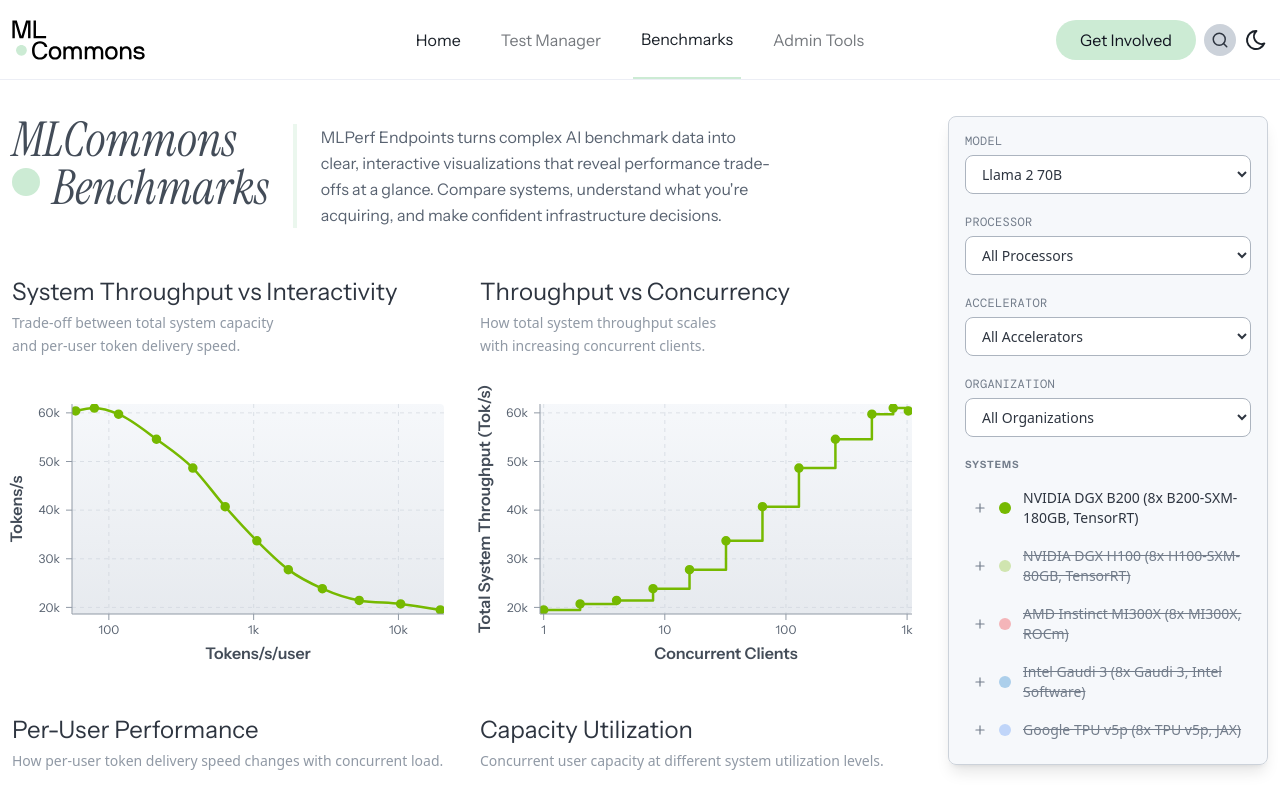
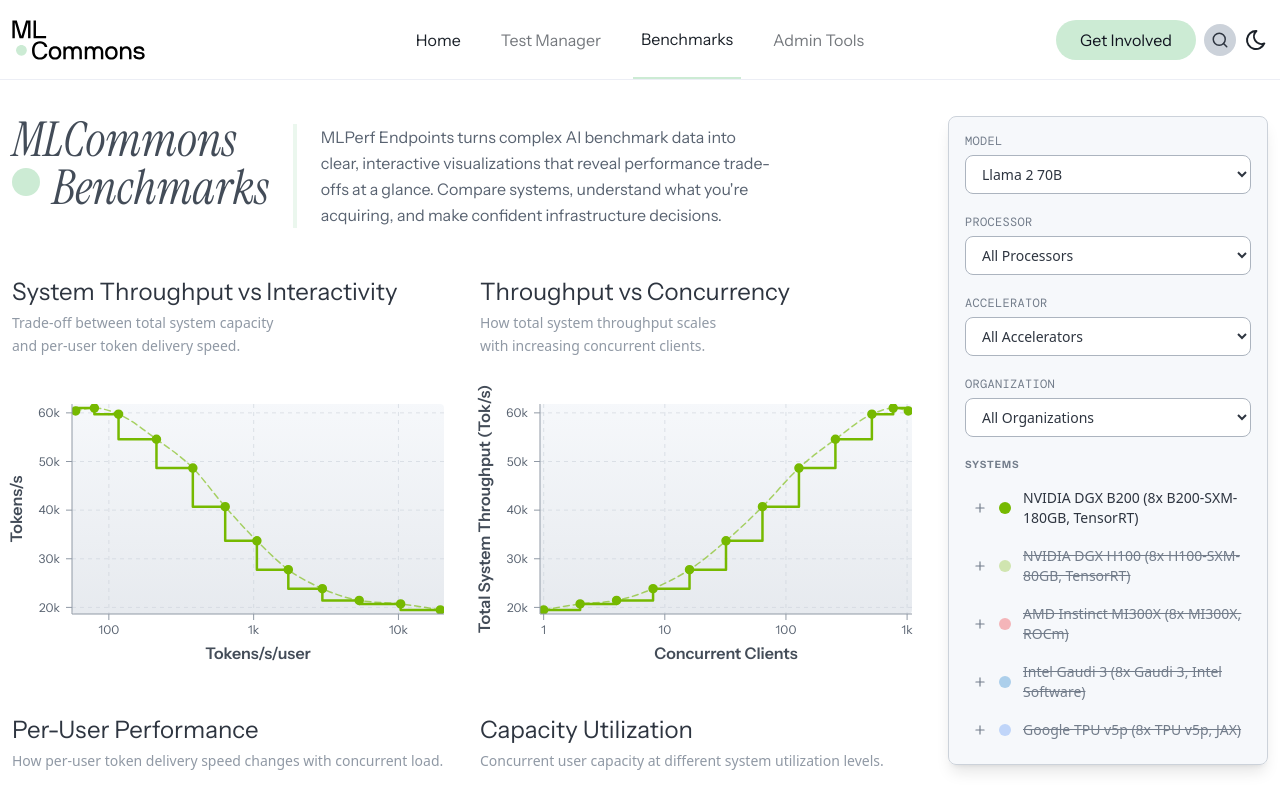
Before and after one commit to bkeating/ml-endpoints, a SvelteKit app: page /benchmarks/gtc in a window 1280 px wide. Shown: the top 794 px of the page. Built offline with nearby package versions, Linux system fonts and the light colour scheme; a web font is replaced by a local one.

Commit message:
step functions

```diff
--- a/src/routes/benchmarks/gtc/+page.svelte
+++ b/src/routes/benchmarks/gtc/+page.svelte
@@ -348,7 +348,7 @@
 			<!-- Main content area - 2x2 grid layout -->
 			<div class="grid grid-cols-1 gap-6 md:grid-cols-2">
 				<!-- Chart 1: System Throughput vs Interactivity -->
-				<GtcChartSection chart={throughputVsInteractivityChart} lineType="line" />
+				<GtcChartSection chart={throughputVsInteractivityChart} lineType="step" />
 
 				<!-- Chart 2: Throughput vs Concurrency -->
 				<GtcChartSection chart={throughputVsConcurrencyChart} lineType="step" />
--- a/src/routes/benchmarks/gtc/_components/GtcChart.svelte
+++ b/src/routes/benchmarks/gtc/_components/GtcChart.svelte
@@ -170,6 +170,10 @@
 			: createSmoothLineGenerator(xScale, yScale)
 	);
 
+	// Smooth line generator for dashed overlay on step charts
+	// Shows the "imagined" smooth curve that the step function conservatively approximates
+	let smoothLineGenerator = $derived(createSmoothLineGenerator(xScale, yScale));
+
 	// Tooltip state
 	let tooltipData = $state(null);
 	let tooltipPosition = $state({ x: 0, y: 0 });
@@ -308,7 +312,21 @@
 			<!-- Data (clipped) -->
 			<g clip-path="url(#{clipId})">
 				{#each filteredData as model (model.id)}
-					<!-- Line path -->
+					<!-- Dashed smooth curve (for step charts only) - shows "imagined" interpolation -->
+					{#if lineType === 'step'}
+						<path
+							d={smoothLineGenerator(model.points)}
+							fill="none"
+							stroke={model.color}
+							stroke-width="1.5"
+							stroke-linecap="round"
+							stroke-linejoin="round"
+							stroke-dasharray="6,4"
+							opacity="0.6"
+							class="transition-opacity duration-300"
+						/>
+					{/if}
+					<!-- Primary line path (step or smooth based on lineType) -->
 					<path
 						d={lineGenerator(model.points)}
 						fill="none"
```
